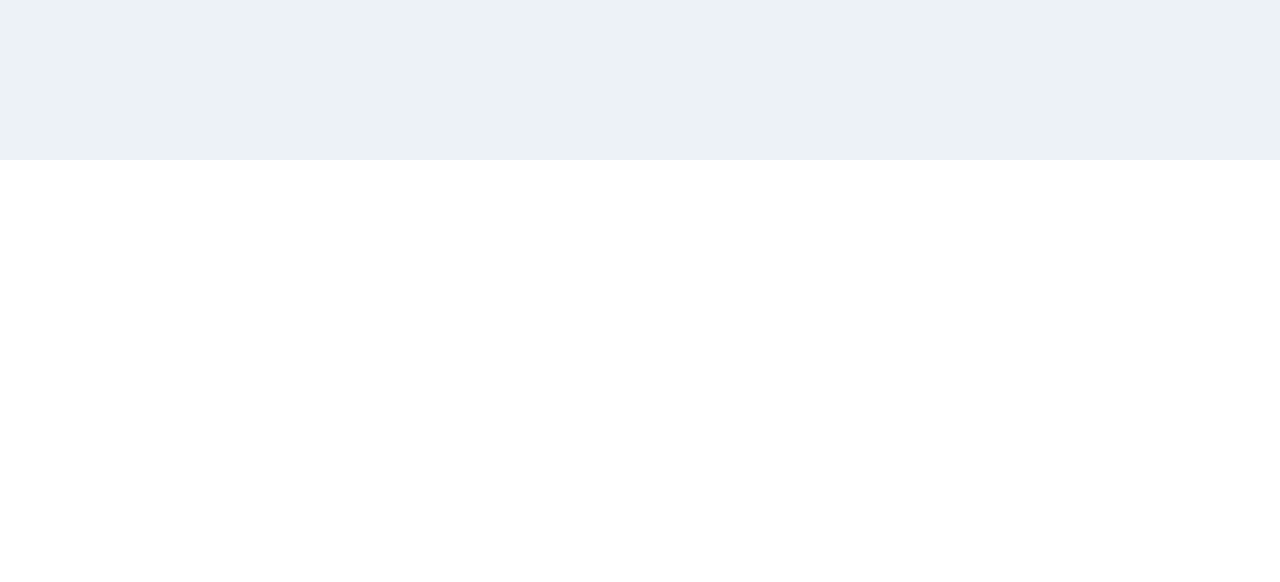
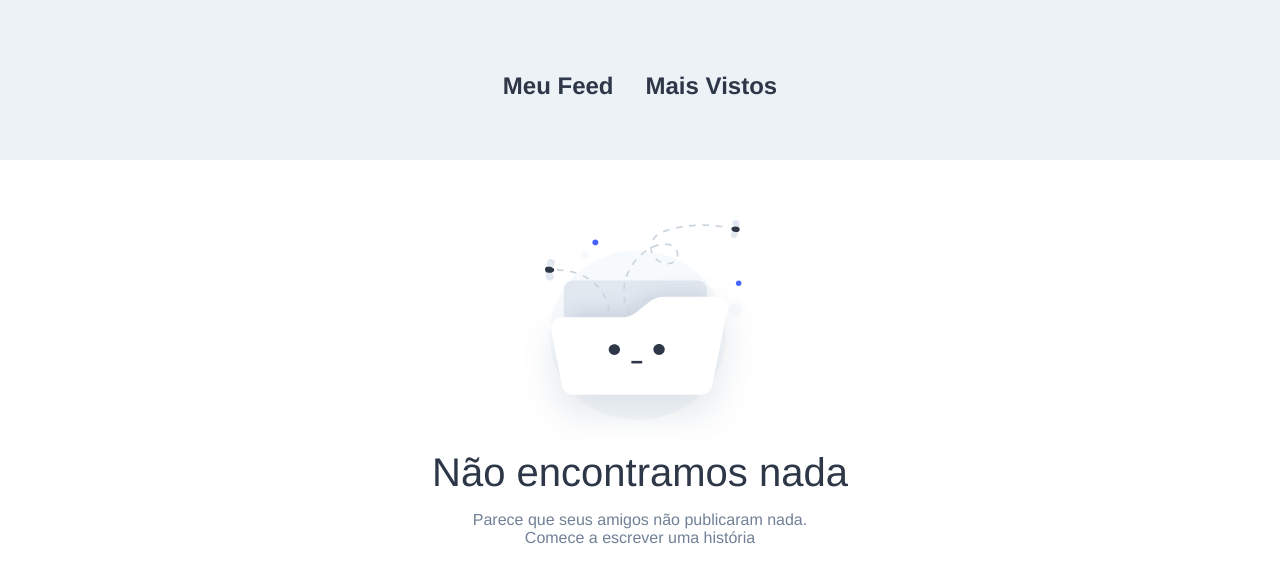
Before and after one commit to yuri-silveiraa/Fundamentos-React, a React (Create React App) app: page /most-viewed in a window 1280 px wide. Before the commit this address had no page. Shown: the top 582 px of the page. Built offline with nearby package versions, Linux system fonts and the light colour scheme; a web font is replaced by a local one.

Commit message:
adicionando rota most-viewed

```diff
--- a/src/App.js
+++ b/src/App.js
@@ -1,4 +1,4 @@
-import { BrowserRouter } from 'react-router-dom';
+import { BrowserRouter, Link } from 'react-router-dom';
 
 import './styles/App.css';
 
@@ -9,7 +9,12 @@
 
     return (
     <div className='wrapper'>
+
         <BrowserRouter>
+        <nav>
+            <Link to='/'>Meu Feed</Link>
+            <Link to='/most-viewed'>Mais Vistos</Link>
+        </nav>
             <AppRoutes />
         </BrowserRouter>
     </div>
--- a/src/Routes.js
+++ b/src/Routes.js
@@ -1,11 +1,13 @@
 import { Routes, Route } from 'react-router-dom'
 
 import HomePage from './pages/Home'
+import MostViewed from './pages/MostViewed'
 
 export default function AppRoutes() {
     return (
         <Routes>
-            <Route path="/" element={<HomePage/>} />
+            <Route path='/' element={<HomePage/>} />
+            <Route path='/most-viewed' element={<MostViewed/>} />
         </Routes>
     )
 }
--- a/src/components/Feed.js
+++ b/src/components/Feed.js
@@ -22,8 +22,8 @@
     return (
         <>
             <header>
-                <h1>Seu Feed</h1>
-                <h2>Acompanhe o que seus amigos estão pensando em tempo real</h2>
+                <h1>{props.title}</h1>
+                <h2>{props.subtitle}</h2>
             </header>
 
             <section className='feed'>
--- a/src/pages/Home.js
+++ b/src/pages/Home.js
@@ -22,7 +22,11 @@
         <>
         <PostForm onSubmit={handleSubmit}/>
         <main>
-            <Feed  posts={posts}/>
+            <Feed
+            posts={posts}
+            title="Meu Feed"
+            subtitle="Acompanhe o que seus amigos estão pensando em tempo real"
+            />
         </main>
         </>
     )
--- /dev/null
+++ b/src/pages/MostViewed.js
@@ -0,0 +1,15 @@
+import Feed from "../components/Feed"
+
+export default function MostViewed(){
+    const posts = []
+
+    return(
+        <main className="most-viewed">
+            <Feed
+            posts={posts}
+            title="Mais vistos"
+            subtitle="Acompanhe os assuntos mais comentados no momento e fique por dentro de qualquer novidade"
+            />
+        </main>
+    )
+}
```
